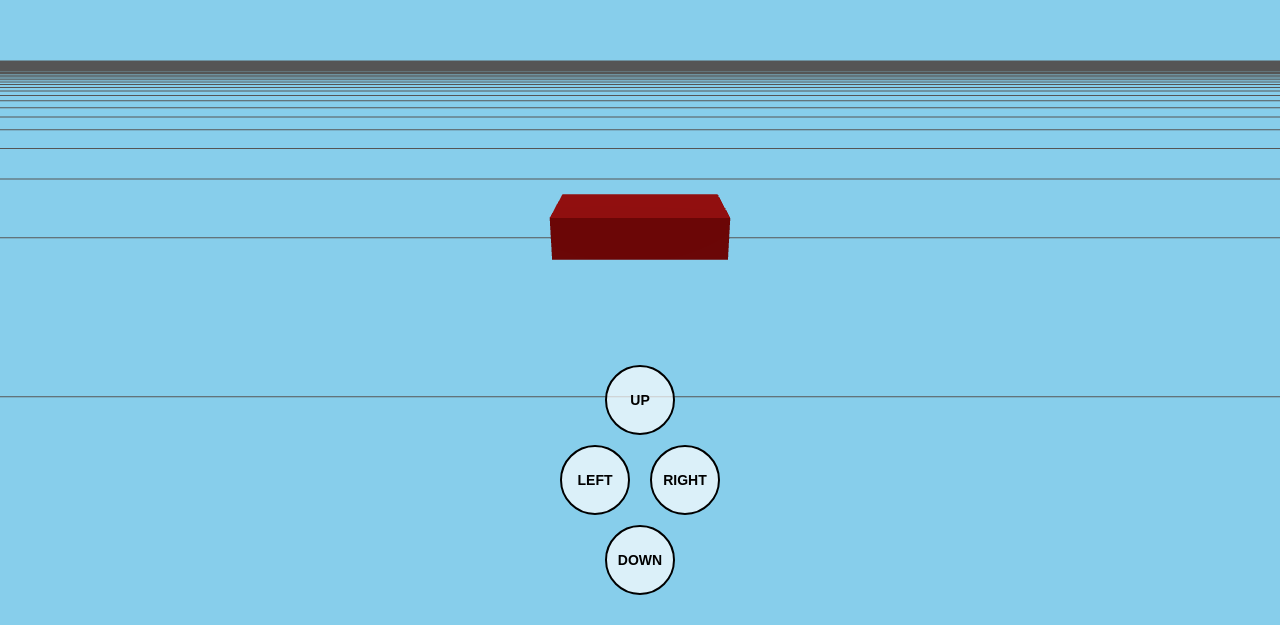
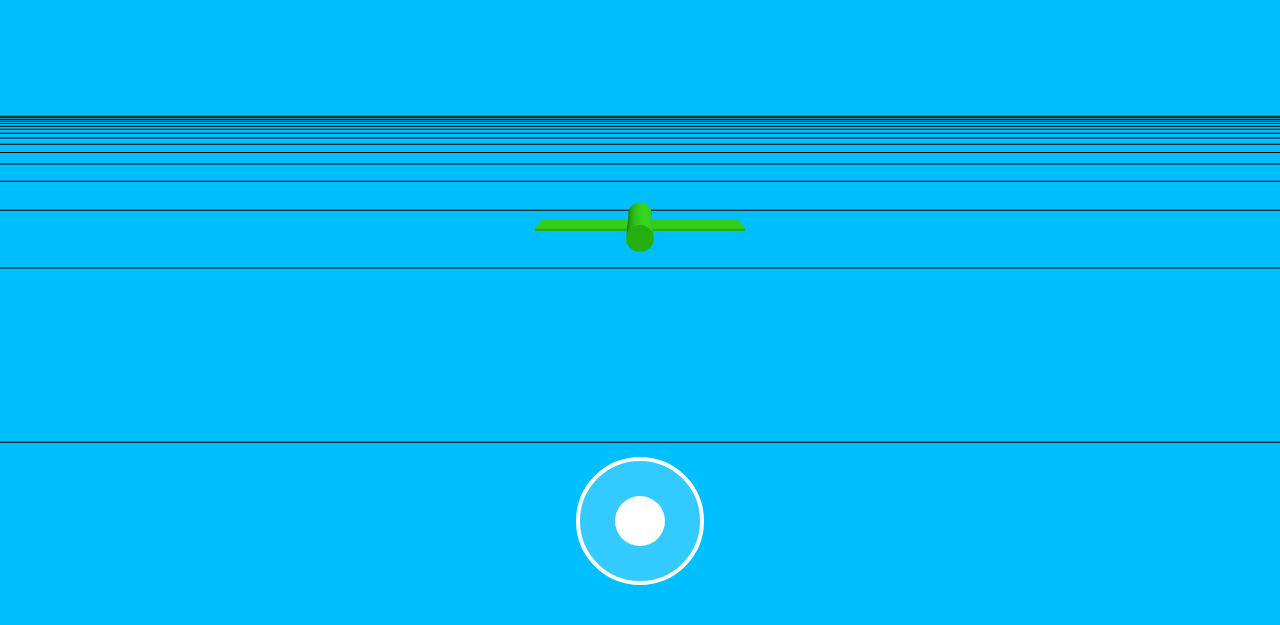
Before and after one commit to pritam0608059-stack/flight-sim-game, a Next.js app: page / in a window 1280 px wide. Shown: the part 175-800 px from the top of the page. Built offline with nearby package versions, Linux system fonts and the light colour scheme.

Commit message:
Refactor Game component for joystick controls and lighting

```diff
--- a/app/page.js
+++ b/app/page.js
@@ -4,63 +4,63 @@ import * as THREE from 'three';
 
 export default function Game() {
   const mountRef = useRef(null);
-  const [controls, setControls] = useState({ up: false, down: false, left: false, right: false });
+  const [joy, setJoy] = useState({ x: 0, y: 0 });
+  const move = useRef({ x: 0, y: 0 });
 
   useEffect(() => {
     const scene = new THREE.Scene();
-    scene.background = new THREE.Color(0x87ceeb);
-    const camera = new THREE.PerspectiveCamera(75, window.innerWidth/window.innerHeight, 0.1, 1000);
+    scene.background = new THREE.Color(0x00bfff); // Deep Sky Blue
+    const camera = new THREE.PerspectiveCamera(75, window.innerWidth / window.innerHeight, 0.1, 1000);
     const renderer = new THREE.WebGLRenderer({ antialias: true });
     renderer.setSize(window.innerWidth, window.innerHeight);
     mountRef.current.appendChild(renderer.domElement);
 
-    const grid = new THREE.GridHelper(1000, 100, 0x000000, 0x555555);
-    scene.add(grid);
+    const sun = new THREE.DirectionalLight(0xffffff, 1.5);
+    sun.position.set(10, 20, 10);
+    scene.add(sun, new THREE.AmbientLight(0xffffff, 0.7));
 
-    const geometry = new THREE.BoxGeometry(2, 0.5, 1);
-    const material = new THREE.MeshStandardMaterial({ color: 0xff0000 });
-    const plane = new THREE.Mesh(geometry, material);
-    plane.position.y = 5;
+    scene.add(new THREE.GridHelper(2000, 50, 0xffffff, 0x000000));
+
+    // NEON PLANE
+    const plane = new THREE.Group();
+    const body = new THREE.Mesh(new THREE.CylinderGeometry(0.5, 0.5, 4), new THREE.MeshStandardMaterial({color: 0x39FF14}));
+    body.rotation.x = Math.PI/2;
+    const wings = new THREE.Mesh(new THREE.BoxGeometry(8, 0.1, 1.5), new THREE.MeshStandardMaterial({color: 0x39FF14}));
+    plane.add(body, wings);
     scene.add(plane);
-
-    const light = new THREE.DirectionalLight(0xffffff, 1);
-    light.position.set(5, 10, 5);
-    scene.add(light, new THREE.AmbientLight(0x404040));
-
-    let speed = 0.2;
+    plane.position.y = 20;
 
     const animate = () => {
       requestAnimationFrame(animate);
-      if (controls.up) plane.rotation.x -= 0.03;
-      if (controls.down) plane.rotation.x += 0.03;
-      if (controls.left) plane.rotation.z += 0.03;
-      if (controls.right) plane.rotation.z -= 0.03;
-      plane.translateZ(-speed);
-      camera.position.set(plane.position.x, plane.position.y + 2, plane.position.z + 6);
+      plane.rotation.x += move.current.y * 0.04;
+      plane.rotation.z -= move.current.x * 0.05;
+      plane.translateZ(-0.8);
+      camera.position.lerp(new THREE.Vector3(0, 5, 12).applyMatrix4(plane.matrixWorld), 0.1);
       camera.lookAt(plane.position);
       renderer.render(scene, camera);
     };
     animate();
-    return () => { if (mountRef.current) mountRef.current.removeChild(renderer.domElement); };
-  }, [controls]);
+  }, []);
 
-  const handleTouch = (dir, start) => setControls(prev => ({ ...prev, [dir]: start }));
+  const touch = (e) => {
+    const t = e.touches;
+    const dx = t.clientX - window.innerWidth/2;
+    const dy = t.clientY - (window.innerHeight - 100);
+    const d = Math.sqrt(dx*dx+dy*dy);
+    const lim = 50;
+    const nx = d > lim ? (dx/d)*lim : dx;
+    const ny = d > lim ? (dy/d)*lim : dy;
+    setJoy({ x: nx, y: ny });
+    move.current = { x: nx/lim, y: ny/lim };
+  };
 
   return (
-    <div style={{ width: '100vw', height: '100vh', overflow: 'hidden', position: 'relative' }}>
+    <div style={{ width: '100vw', height: '100vh', background: '#000', touchAction: 'none' }}>
       <div ref={mountRef} />
-      <div style={{ position: 'absolute', bottom: '30px', left: '50%', transform: 'translateX(-50%)', display: 'flex', flexDirection: 'column', alignItems: 'center', gap: '10px' }}>
-        <button onTouchStart={() => handleTouch('up', true)} onTouchEnd={() => handleTouch('up', false)} onMouseDown={() => handleTouch('up', true)} onMouseUp={() => handleTouch('up', false)} style={btnStyle}>UP</button>
-        <div style={{ display: 'flex', gap: '20px' }}>
-          <button onTouchStart={() => handleTouch('left', true)} onTouchEnd={() => handleTouch('left', false)} onMouseDown={() => handleTouch('left', true)} onMouseUp={() => handleTouch('left', false)} style={btnStyle}>LEFT</button>
-          <button onTouchStart={() => handleTouch('right', true)} onTouchEnd={() => handleTouch('right', false)} onMouseDown={() => handleTouch('right', true)} onMouseUp={() => handleTouch('right', false)} style={btnStyle}>RIGHT</button>
-        </div>
-        <button onTouchStart={() => handleTouch('down', true)} onTouchEnd={() => handleTouch('down', false)} onMouseDown={() => handleTouch('down', true)} onMouseUp={() => handleTouch('down', false)} style={btnStyle}>DOWN</button>
+      <div onTouchMove={touch} onTouchEnd={() => {setJoy({x:0,y:0}); move.current={x:0,y:0}}}
+           style={{ position:'absolute', bottom:'40px', left:'50%', transform:'translateX(-50%)', width:'120px', height:'120px', borderRadius:'50%', border:'4px solid white', background:'rgba(255,255,255,0.2)' }}>
+        <div style={{ width:'50px', height:'50px', background:'#fff', borderRadius:'50%', position:'absolute', left:'35px', top:'35px', transform:`translate(${joy.x}px, ${joy.y}px)` }} />
       </div>
     </div>
   );
 }
-
-const btnStyle = {
-  width: '70px', height: '70px', background: 'rgba(255,255,255,0.7)', border: '2px solid black', borderRadius: '50%', fontWeight: 'bold', fontSize: '14px', touchAction: 'none'
-};
```
